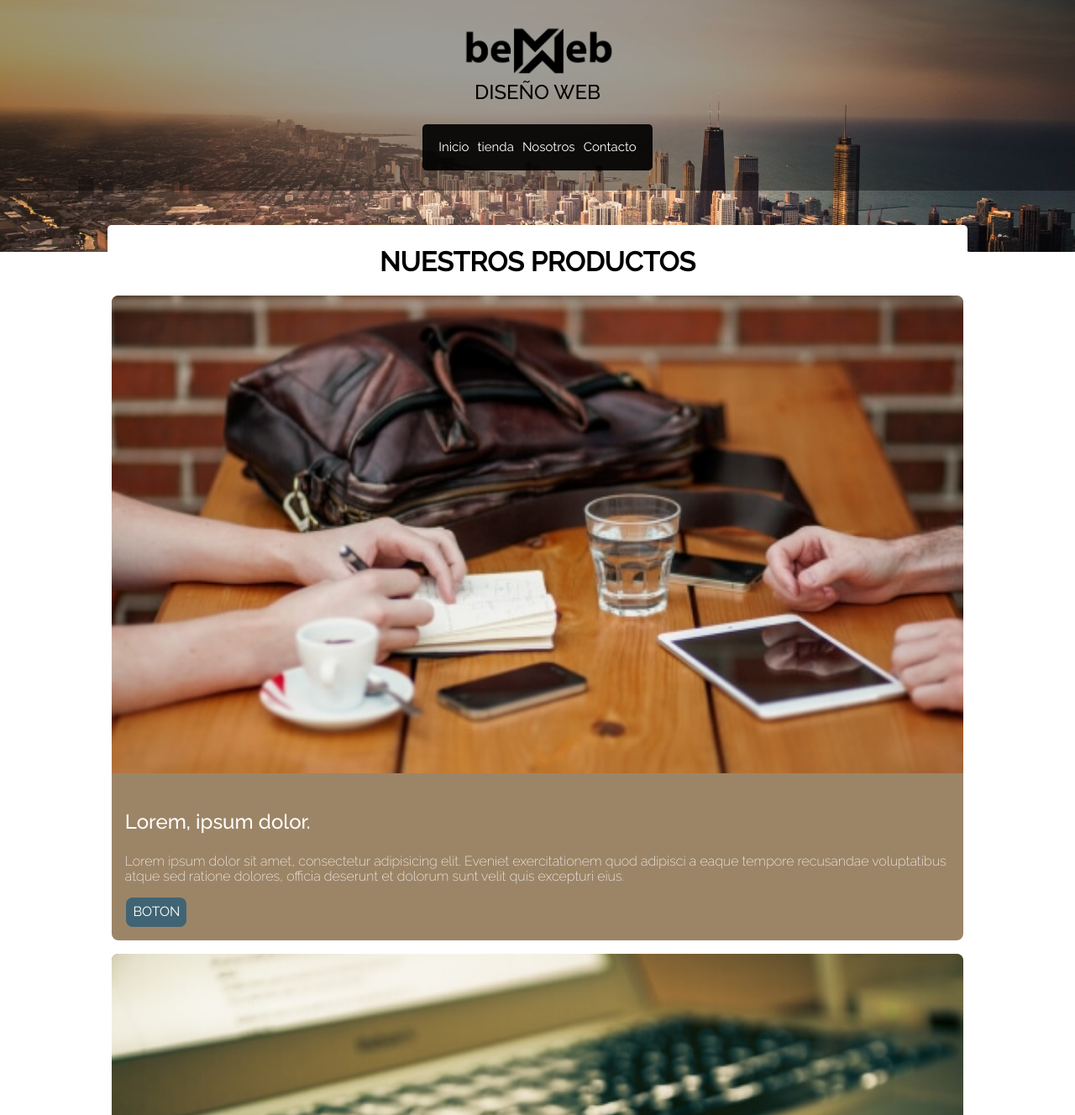
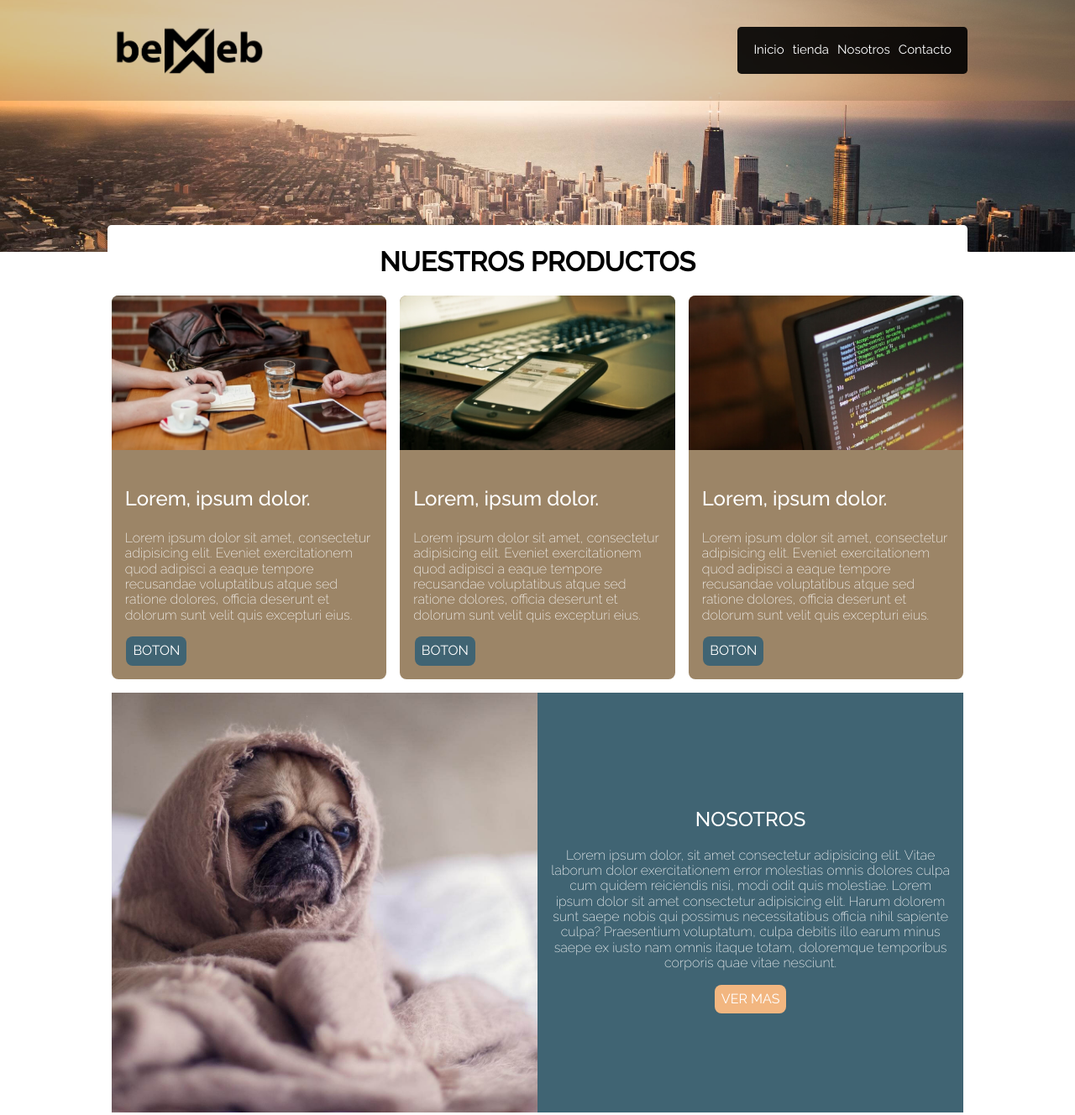
Before and after one commit to BelenMayo2021/Flexbox--Responsive, a plain HTML site: page index.html in a window 1280 px wide. Shown: the top 1328 px of the page at 84% size. Drawn offline with Linux system fonts and the light colour scheme.

Commit message:
Finalizo pagina con las @medias query

```diff
--- a/css/style.css
+++ b/css/style.css
@@ -79,7 +79,7 @@ body{
 /* transparencia  */
 
 .bg-navbar{
-    background-color: rgba(0, 0, 0, 0.39);
+    background-color: rgba(153, 121, 83, 0.39);
     padding: 1.5em 0;
 }
 
@@ -87,8 +87,15 @@ body{
     display: flex;
     flex-direction: column;
     align-items: center;
+}
 
+@media (min-width: 768px){
+    .navbar{
+        flex-direction: row;
+        justify-content: space-between;
+    }
 }
+
 
 .navbar-brand{
     display: flex;
@@ -99,8 +106,16 @@ body{
     text-decoration: none;
     font-weight: 500; /* espesor-trazo=peso */
     margin-bottom: 1em;/*  margen-inferior */
+}
 
+@media (min-width: 768px){
+    .navbar-brand{
+        flex-direction: row;
+        margin-bottom: 0em;
+        font-weight: 500
+    }
 }
+
 
 .navbar-brand img{
     width: 8em;
@@ -176,6 +191,15 @@ body{
 
 
 
+@media (min-width: 768px){
+    .tienda{
+        display: flex;
+        gap: 1em;
+    }
+}
+
+
+
 
 
 /*-------------- CARD --------------------*/
@@ -196,6 +220,7 @@ body{
     background-position: center;
     background-repeat: no-repeat;
     background-size: cover;
+    height: 21.875em;
     width: 100%;
     order: 2;
 }
@@ -203,6 +228,30 @@ body{
 .nosotos-col-text{
     order: 1;
 }
+
+
+@media (min-width: 576px){
+    .nosotros-col-img {
+        height: 31.25em;
+    }
+}
+
+@media (min-width: 768px){
+    .nosotros {
+        flex-direction: row;
+    }
+    .nosotros-col-img{
+        order: 1;
+        flex: 1 1 0; /* PARA QUE LOS DOS ELEMENTOS SEAN DE IGUAL TAMAÑO */
+    }
+    .nosotos-col-text{
+        order: 2;
+        flex: 1 1 0; /* PARA QUE LOS DOS ELEMENTOS SEAN DE IGUAL TAMAÑO */
+    }
+}
+
+
+
 
 
 .nosotros-body{
--- a/index.html
+++ b/index.html
@@ -17,14 +17,15 @@
 
     <link rel="stylesheet" href="./css/style.css" />
   </head>
+
+
   <body>
-
     <header class="bg-header">
         <div class="bg-navbar"> <!-- transparencia -->
             <div class="container">
                 <div class="navbar"><!--  logo+menu -->
                     <a href="/" class="navbar-brand">
-                        <img src="./img/MI LOGO - 2022--01.png" alt=""> DISEÑO WEB
+                        <img src="./img/MI LOGO - 2022--01.png" alt="">
                     </a>
                     <nav class="navbar-nav">
                         <a href="#" class="nav-link">Inicio</a>
@@ -35,7 +36,6 @@
                 </div>
             </div>
         </div>
-
     </header>
     <main class="container main">
       <h1 class="main-title">Nuestros Productos</h1>
@@ -50,7 +50,7 @@
                 <a href="#" target="_blanck" class="btn btn-darck">BOTON</a>
             </div>
         </article>
-      <section class="tienda">
+
         <article class="card">
             <img src="./img/2.jpg" alt="" class="card-img">
             <div class="card-body">
@@ -61,7 +61,7 @@
                 <a href="#" target="_blanck" class="btn btn-darck">BOTON</a>
             </div>
         </article>
-      <section class="tienda">
+
         <article class="card">
             <img src="./img/6.jpg" alt="" class="card-img">
             <div class="card-body">
@@ -77,7 +77,9 @@
 
 
       <section class="nosotros">
-        <div class="nosotros-col-img"></div>
+        <div class="nosotros-col-img">
+         <!--  imagen en background css -->
+        </div>
         <div class="nosotos-col-text">
           <div class="nosotros-body">
             <h2>Nosotros</h2>
```
Lines whose indentation alone changed are shown as unchanged.
